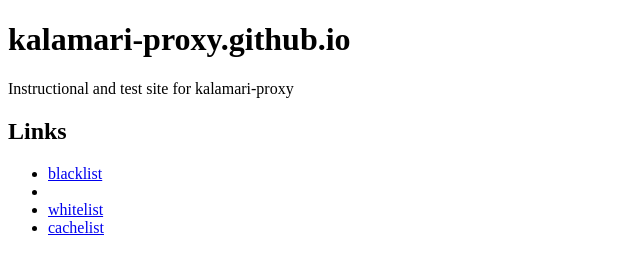
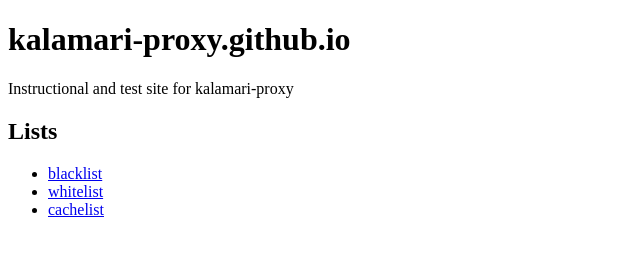
Before and after one commit to kalamari-proxy/kalamari-proxy.github.io, a plain HTML site: page index.html in a window 1280 px wide. Shown: the whole page, without its empty margins (0-640 px from the left). Drawn offline with Linux system fonts and the light colour scheme.

Commit message:
fixed unclosed li

```diff
--- a/index.html
+++ b/index.html
@@ -7,9 +7,9 @@
         <h1>kalamari-proxy.github.io</h1>
         <p>Instructional and test site for kalamari-proxy</p>
 
-        <h2>Links</h2>
+        <h2>Lists</h2>
         <ul>
-            <li><a href="lists/blacklist.json">blacklist</a><li>
+            <li><a href="lists/blacklist.json">blacklist</a></li>
             <li><a href="lists/whitelist.json">whitelist</a></li>
             <li><a href="lists/cachelist.json">cachelist</a></li>
         </ul>
```
